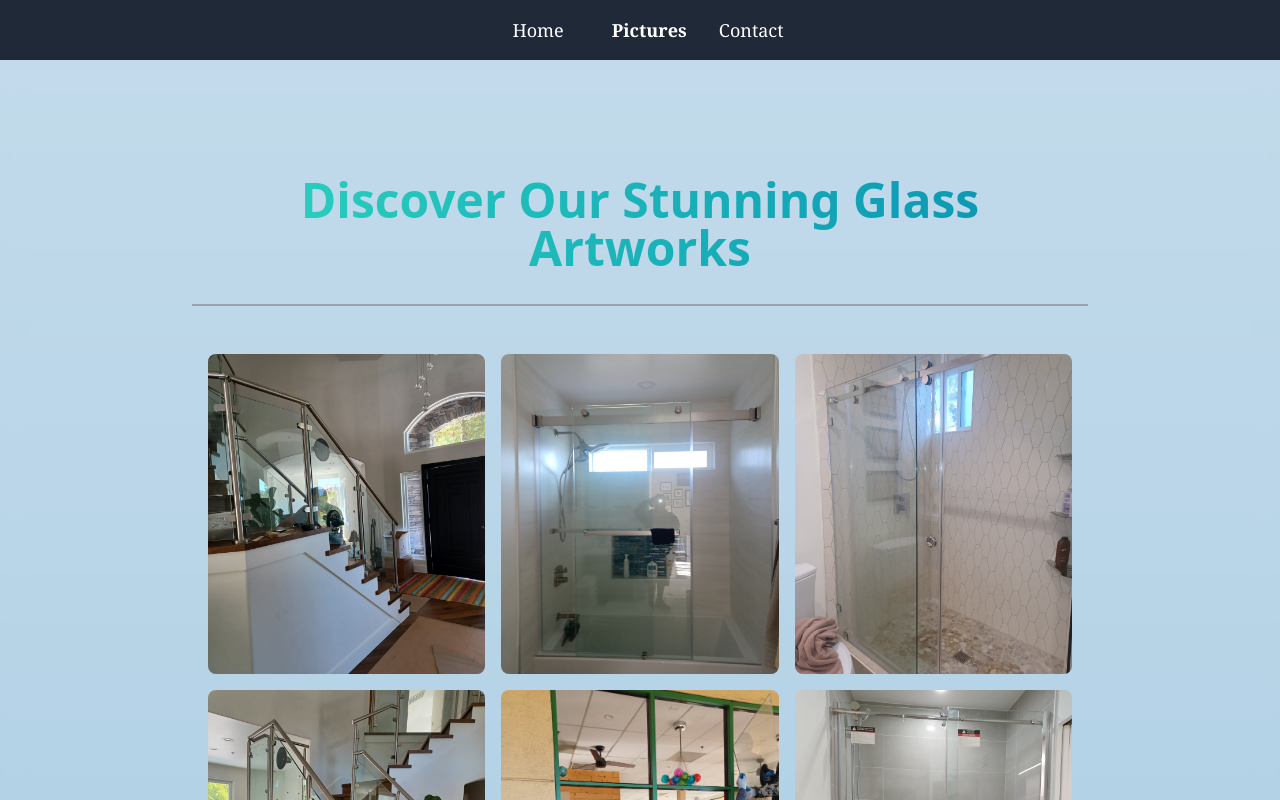
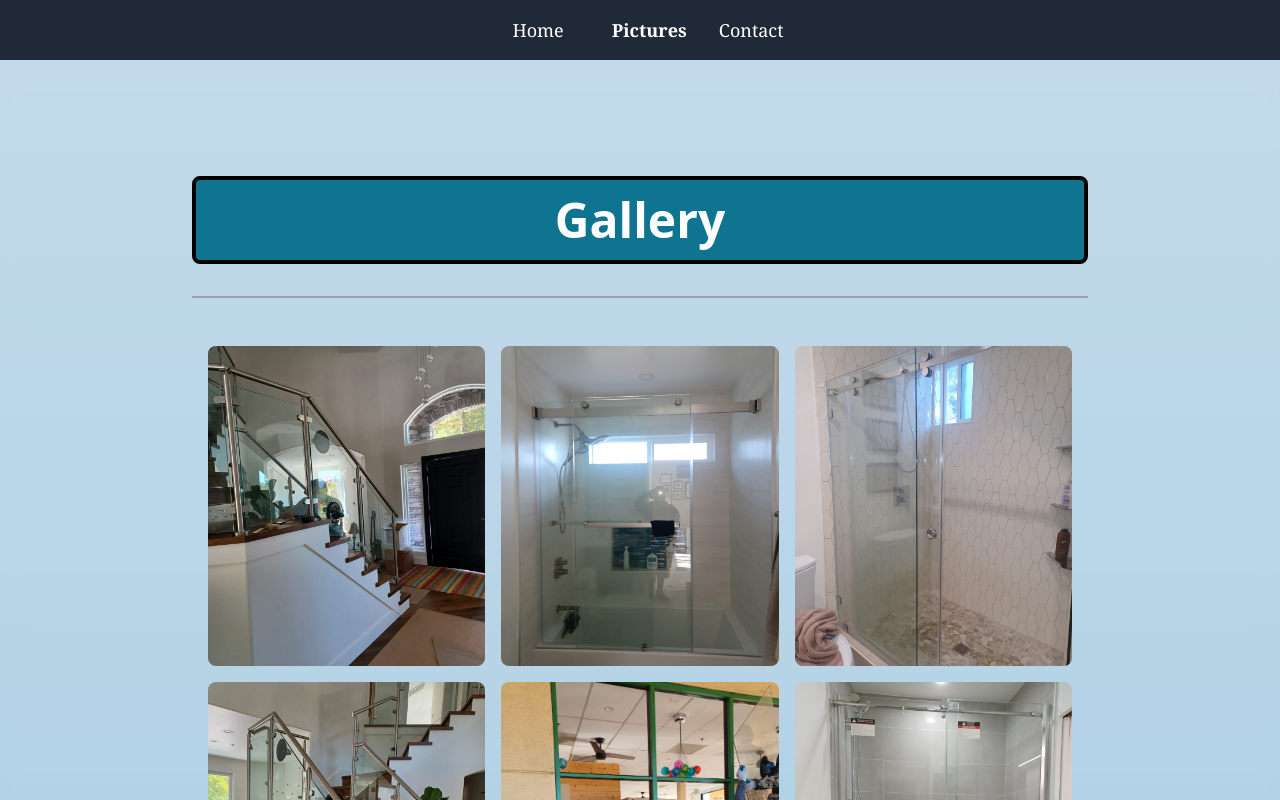
Before and after one commit to adamgonzo/Bay-City-New-Site, a Next.js app: page /pictures in a window 1280 px wide. Shown: the top 800 px of the page. Built offline with nearby package versions, Linux system fonts and the light colour scheme.

Commit message:
Changed h1 tag
Changed heading title to be gallery instead of the original title

```diff
--- a/app/pictures/page.tsx
+++ b/app/pictures/page.tsx
@@ -4,8 +4,8 @@ export default function Pictures() {
   return (
     <section className="py-12 text-center">
       <div className="mb-8">
-        <h1 className="text-5xl font-extrabold text-transparent bg-clip-text bg-gradient-to-r from-teal-400 to-cyan-600">
-          Discover Our Stunning Glass Artworks
+        <h1 className="text-5xl font-extrabold border-4 border-black rounded-lg bg-cyan-700 text-white p-4 ">
+          Gallery
         </h1>
       </div>
       <hr className="border-t-2 border-gray-400 mb-8" />
```
